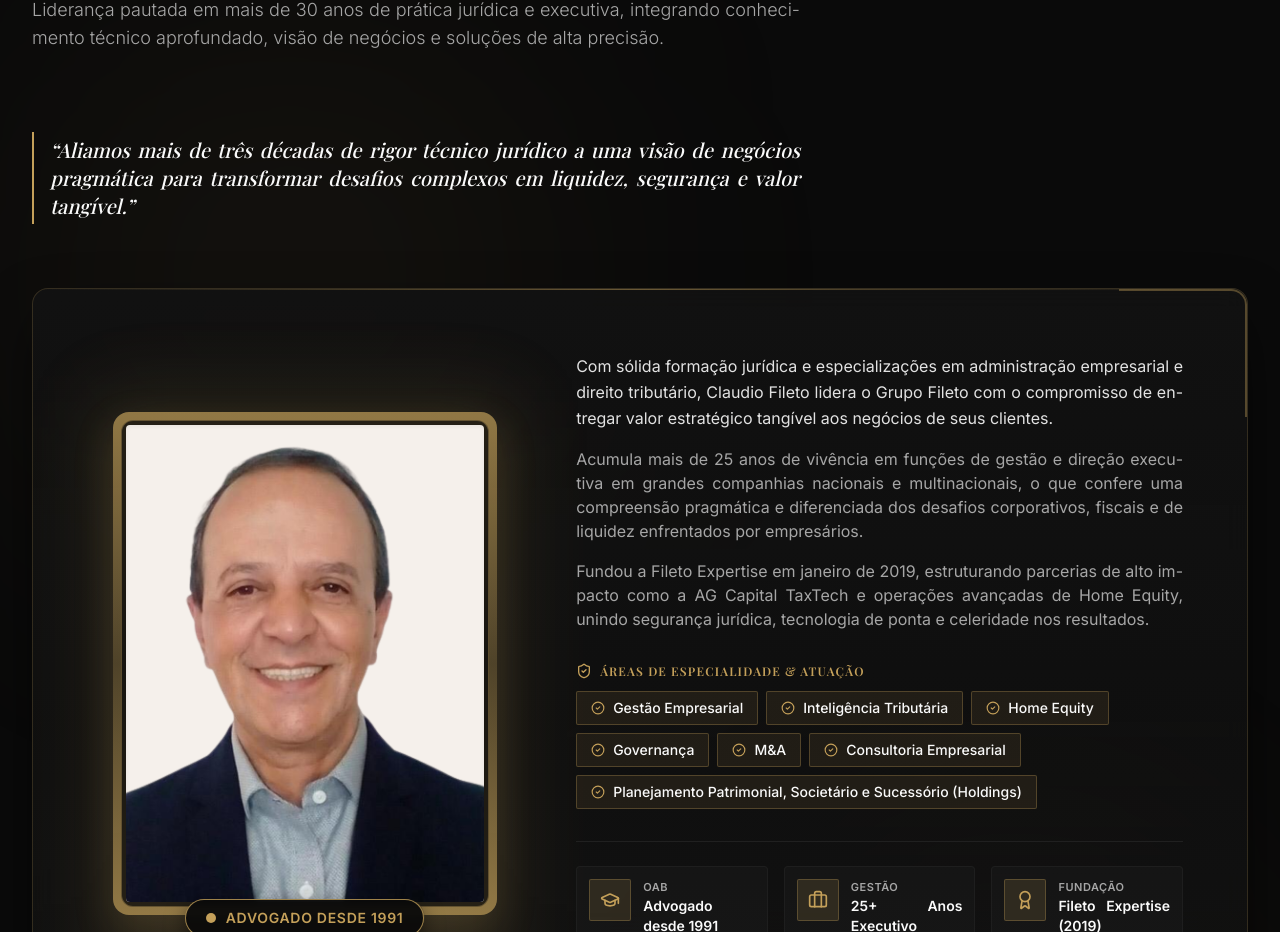
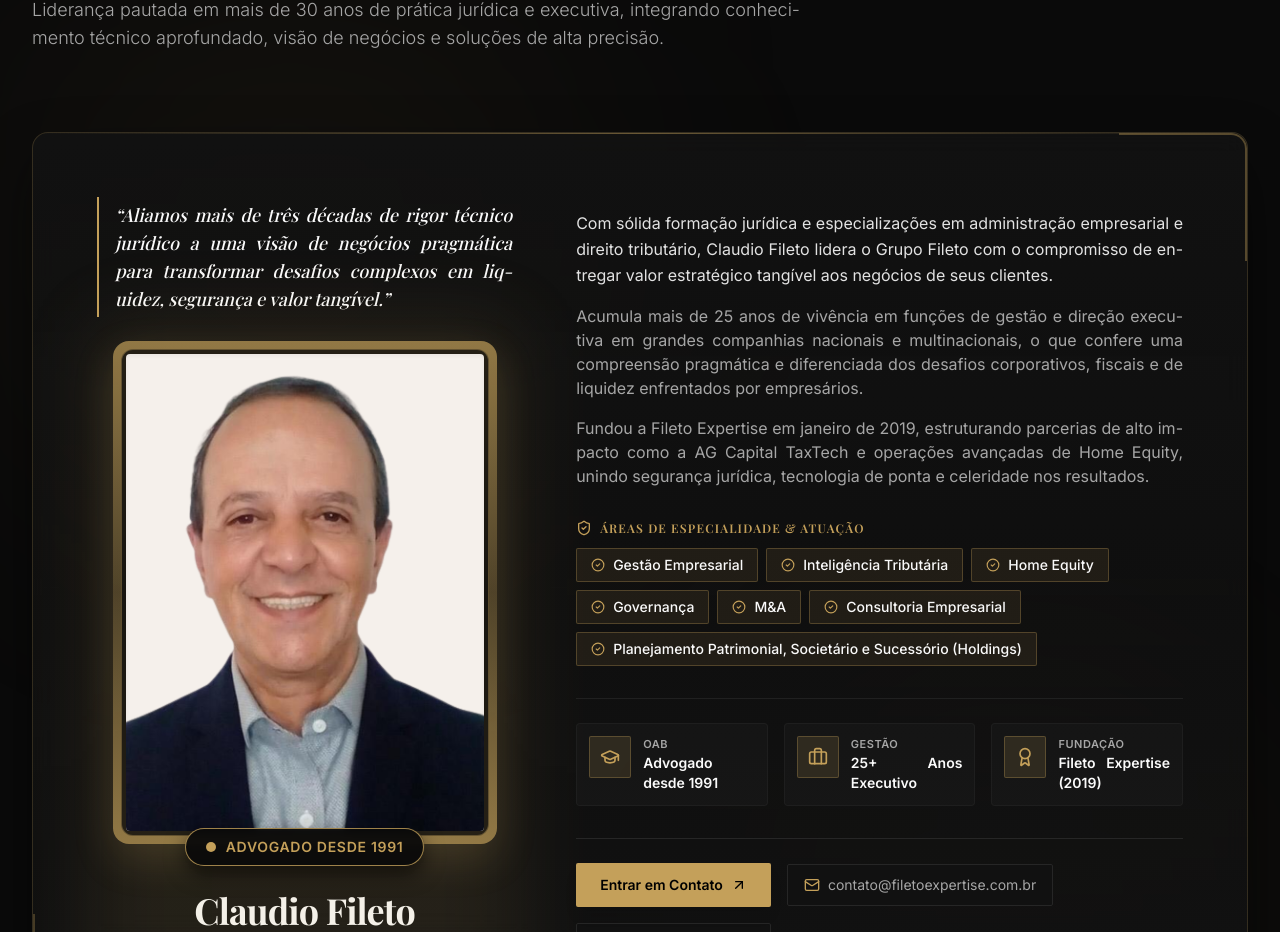
Before and after one commit to claudiofileto-lgtm/grupo-fileto-cdh77id9i, a React (Vite) app: page / in a window 1280 px wide. Shown: the part 3460-4392 px from the top of the page. Built offline with nearby package versions, Linux system fonts and the light colour scheme; a web font is replaced by a local one.

Commit message:
Mover citacao para a coluna da esquerda dentro do card do fundador acima da foto do CEO

```diff
--- a/src/components/sections/Team.tsx
+++ b/src/components/sections/Team.tsx
@@ -38,16 +38,6 @@ export function Team() {
           </FadeIn>
         </div>
 
-        <FadeIn delay={100} className="max-w-3xl mb-12 md:mb-16">
-          <div className="border-l-2 border-primary pl-4 py-1">
-            <p className="text-foreground font-serif text-lg sm:text-xl font-medium leading-relaxed italic text-justify">
-              &ldquo;Aliamos mais de três décadas de rigor técnico jurídico a uma visão de negócios
-              pragmática para transformar desafios complexos em liquidez, segurança e valor
-              tangível.&rdquo;
-            </p>
-          </div>
-        </FadeIn>
-
         {/* Founder Showcase Card */}
         <div className="relative rounded-2xl bg-gradient-to-b from-card/90 via-card/70 to-card/95 border border-primary/20 backdrop-blur-md p-6 sm:p-10 md:p-14 lg:p-16 shadow-[0_20px_60px_-15px_rgba(0,0,0,0.8)] overflow-hidden">
           {/* Elegant gold corner accents */}
@@ -58,6 +48,16 @@ export function Team() {
           <div className="grid grid-cols-1 lg:grid-cols-12 gap-12 lg:gap-16 items-center">
             {/* Founder Portrait Column - Rectangular format, subtle gold borders, warm nude background */}
             <div className="lg:col-span-5 flex flex-col items-center justify-center">
+              <FadeIn delay={100} className="w-full mb-6">
+                <div className="border-l-2 border-primary pl-4 py-1">
+                  <p className="text-foreground font-serif text-base sm:text-lg font-medium leading-relaxed italic text-justify">
+                    &ldquo;Aliamos mais de três décadas de rigor técnico jurídico a uma visão de
+                    negócios pragmática para transformar desafios complexos em liquidez, segurança e
+                    valor tangível.&rdquo;
+                  </p>
+                </div>
+              </FadeIn>
+
               <FadeIn direction="right">
                 <div className="relative flex flex-col items-center w-full max-w-[320px] sm:max-w-sm mx-auto">
                   {/* Outer Gold Ambient Glow Halo */}
```
Also changed, not shown: .skip.config.json.
